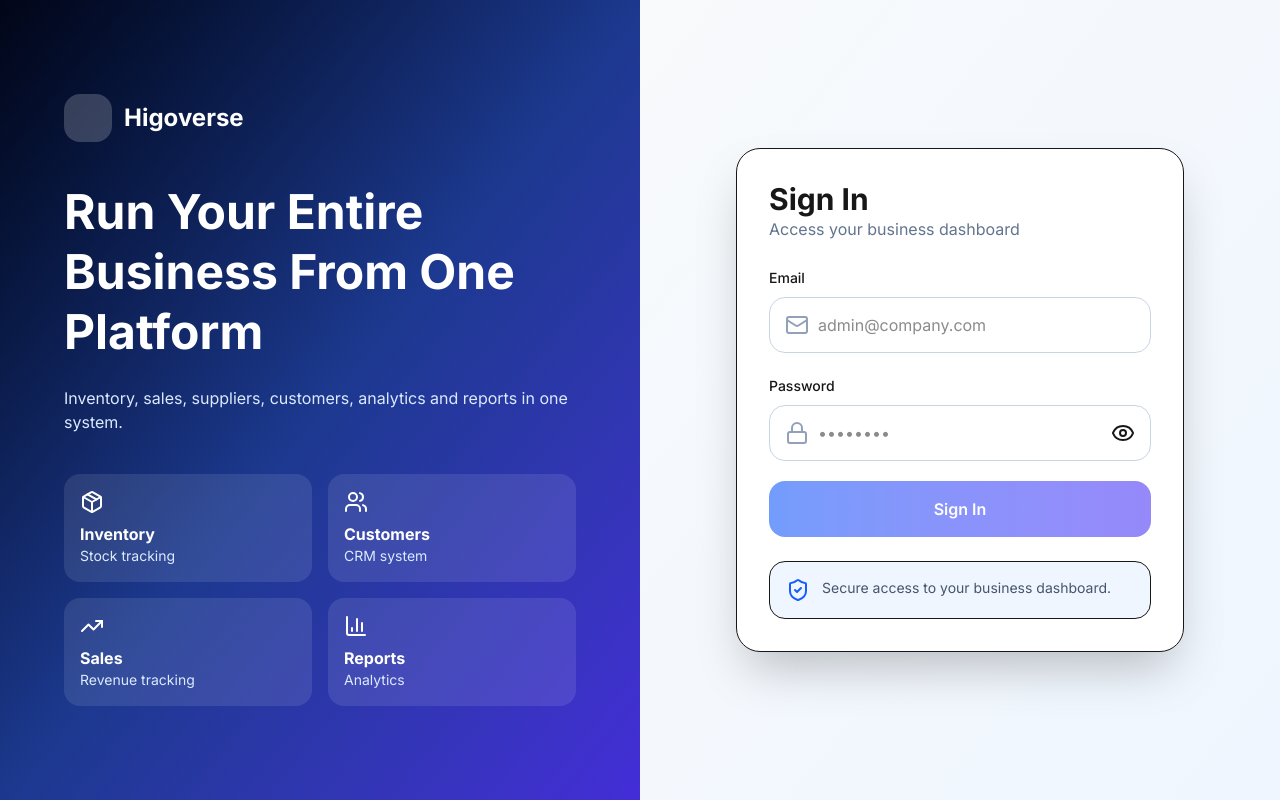
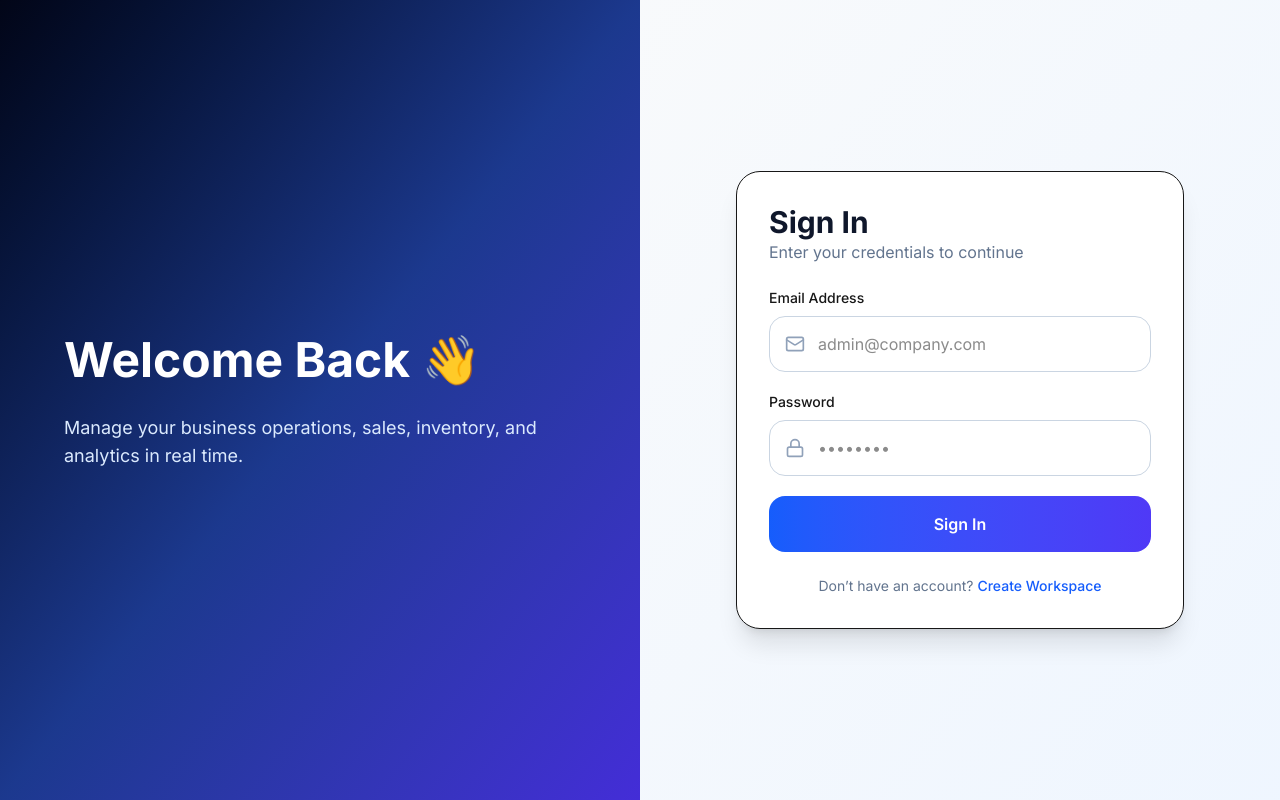
Before and after one commit to njosuedev/higoverse-os, a Next.js app in the folder apps/web/: page /login in a window 1280 px wide. Built offline with nearby package versions, Linux system fonts and the light colour scheme.

Commit message:
Update page.tsx

```diff
--- a/apps/web/app/login/page.tsx
+++ b/apps/web/app/login/page.tsx
@@ -4,21 +4,7 @@ import { useEffect, useState, useCallback } from "react";
 import { useRouter } from "next/navigation";
 import Head from "next/head";
 import { setAuth, isAuthenticated } from "@/lib/auth";
-
-import {
-  Mail,
-  Lock,
-  Eye,
-  EyeOff,
-  Loader2,
-  CheckCircle2,
-  AlertCircle,
-  Package,
-  Users,
-  TrendingUp,
-  BarChart3,
-  ShieldCheck,
-} from "lucide-react";
+import { Mail, Lock, Loader2 } from "lucide-react";
 
 export default function LoginPage() {
   const router = useRouter();
@@ -27,7 +13,6 @@ export default function LoginPage() {
   const [password, setPassword] = useState("");
   const [loading, setLoading] = useState(false);
   const [error, setError] = useState("");
-  const [showPassword, setShowPassword] = useState(false);
 
   useEffect(() => {
     if (isAuthenticated()) {
@@ -35,17 +20,13 @@ export default function LoginPage() {
     }
   }, [router]);
 
-  // VALIDATION
-  const emailValid = /^[^\s@]+@[^\s@]+\.[^\s@]+$/.test(email);
-  const passwordValid = password.length >= 6;
-
   const validateForm = useCallback(() => {
     if (!email.trim()) return "Email is required";
-    if (!emailValid) return "Enter a valid email address";
     if (!password.trim()) return "Password is required";
-    if (!passwordValid) return "Password must be at least 6 characters";
+    if (!email.includes("@")) return "Enter a valid email";
+    if (password.length < 4) return "Password too short";
     return "";
-  }, [email, password, emailValid, passwordValid]);
+  }, [email, password]);
 
   const handleLogin = async (e: React.FormEvent<HTMLFormElement>) => {
     e.preventDefault();
@@ -64,9 +45,7 @@ export default function LoginPage() {
         "https://higoverse-auth.vercel.app/api/v1/auth/login",
         {
           method: "POST",
-          headers: {
-            "Content-Type": "application/json",
-          },
+          headers: { "Content-Type": "application/json" },
           body: JSON.stringify({ email, password }),
         }
       );
@@ -99,67 +78,35 @@ export default function LoginPage() {
 
       <div className="min-h-screen flex bg-white">
 
-        {/* LEFT PANEL */}
+        {/* LEFT SIDE */}
         <div className="hidden lg:flex w-1/2 relative overflow-hidden">
           <div className="absolute inset-0 bg-gradient-to-br from-slate-950 via-blue-900 to-indigo-700" />
 
           <div className="relative z-10 flex flex-col justify-center px-16 text-white">
-
-            <div className="flex items-center gap-3 mb-10">
-              <div className="h-12 w-12 rounded-2xl bg-white/20 backdrop-blur" />
-              <span className="font-bold text-2xl">Higoverse</span>
-            </div>
-
             <h1 className="text-5xl font-bold leading-tight">
-              Run Your Entire Business From One Platform
+              Welcome Back 👋
             </h1>
-
-            <p className="mt-6 text-blue-100">
-              Inventory, sales, suppliers, customers, analytics and reports in one system.
+            <p className="mt-6 text-blue-100 text-lg">
+              Manage your business operations, sales, inventory, and analytics in real time.
             </p>
-
-            {/* INFO CARDS */}
-            <div className="grid grid-cols-2 gap-4 mt-10">
-              <div className="bg-white/10 p-4 rounded-2xl">
-                <Package className="mb-2" />
-                <p className="font-bold">Inventory</p>
-                <p className="text-sm text-blue-100">Stock tracking</p>
-              </div>
-
-              <div className="bg-white/10 p-4 rounded-2xl">
-                <Users className="mb-2" />
-                <p className="font-bold">Customers</p>
-                <p className="text-sm text-blue-100">CRM system</p>
-              </div>
-
-              <div className="bg-white/10 p-4 rounded-2xl">
-                <TrendingUp className="mb-2" />
-                <p className="font-bold">Sales</p>
-                <p className="text-sm text-blue-100">Revenue tracking</p>
-              </div>
-
-              <div className="bg-white/10 p-4 rounded-2xl">
-                <BarChart3 className="mb-2" />
-                <p className="font-bold">Reports</p>
-                <p className="text-sm text-blue-100">Analytics</p>
           </div>
         </div>
 
-          </div>
-        </div>
+        {/* RIGHT SIDE */}
+        <div className="flex-1 flex items-center justify-center px-6 bg-gradient-to-br from-slate-50 to-blue-50">
+          <div className="w-full max-w-md">
 
-        {/* RIGHT PANEL */}
-        <div className="flex-1 flex items-center justify-center px-6 bg-gradient-to-br from-slate-50 to-blue-50">
+            <div className="bg-white rounded-3xl shadow-xl border p-8">
 
-          <div className="w-full max-w-md bg-white p-8 rounded-3xl shadow-2xl border">
-
-            <h2 className="text-3xl font-bold">Sign In</h2>
+              <h2 className="text-3xl font-bold text-slate-900">
+                Sign In
+              </h2>
               <p className="text-slate-500 mb-6">
-              Access your business dashboard
+                Enter your credentials to continue
               </p>
 
               {error && (
-              <div className="mb-4 p-3 text-sm text-red-600 bg-red-50 rounded-xl border">
+                <div className="mb-4 p-3 text-sm text-red-600 bg-red-50 border border-red-200 rounded-xl">
                   {error}
                 </div>
               )}
@@ -168,97 +115,69 @@ export default function LoginPage() {
 
                 {/* EMAIL */}
                 <div>
-                <label className="text-sm font-medium">Email</label>
+                  <label className="block text-sm font-medium mb-2">
+                    Email Address
+                  </label>
 
-                <div className="relative mt-2">
-                  <Mail className="absolute left-4 top-1/2 -translate-y-1/2 text-slate-400" />
+                  <div className="relative">
+                    <Mail className="absolute left-4 top-1/2 -translate-y-1/2 text-slate-400 w-5 h-5" />
 
                     <input
                       type="email"
                       placeholder="admin@company.com"
                       value={email}
                       onChange={(e) => setEmail(e.target.value)}
-                    className={`w-full h-14 pl-12 pr-10 rounded-2xl border outline-none
-                      ${email.length === 0
-                        ? "border-slate-300"
-                        : emailValid
-                        ? "border-green-500"
-                        : "border-red-500"
-                      }`}
+                      className="w-full h-14 pl-12 pr-4 rounded-2xl border border-slate-300 focus:ring-4 focus:ring-blue-500/20 focus:border-blue-500 outline-none"
                     />
-
-                  {email.length > 0 && (
-                    emailValid ? (
-                      <CheckCircle2 className="absolute right-4 top-1/2 -translate-y-1/2 text-green-500" />
-                    ) : (
-                      <AlertCircle className="absolute right-4 top-1/2 -translate-y-1/2 text-red-500" />
-                    )
-                  )}
                   </div>
                 </div>
 
                 {/* PASSWORD */}
                 <div>
-                <label className="text-sm font-medium">Password</label>
+                  <label className="block text-sm font-medium mb-2">
+                    Password
+                  </label>
 
-                <div className="relative mt-2">
-                  <Lock className="absolute left-4 top-1/2 -translate-y-1/2 text-slate-400" />
+                  <div className="relative">
+                    <Lock className="absolute left-4 top-1/2 -translate-y-1/2 text-slate-400 w-5 h-5" />
 
                     <input
-                    type={showPassword ? "text" : "password"}
+                      type="password"
                       placeholder="••••••••"
                       value={password}
                       onChange={(e) => setPassword(e.target.value)}
-                    className={`w-full h-14 pl-12 pr-12 rounded-2xl border outline-none
-                      ${password.length === 0
-                        ? "border-slate-300"
-                        : passwordValid
-                        ? "border-green-500"
-                        : "border-red-500"
-                      }`}
+                      className="w-full h-14 pl-12 pr-4 rounded-2xl border border-slate-300 focus:ring-4 focus:ring-blue-500/20 focus:border-blue-500 outline-none"
                     />
-
-                  <button
-                    type="button"
-                    onClick={() => setShowPassword(!showPassword)}
-                    className="absolute right-4 top-1/2 -translate-y-1/2"
-                  >
-                    {showPassword ? <EyeOff /> : <Eye />}
-                  </button>
                   </div>
                 </div>
 
                 {/* BUTTON */}
                 <button
                   type="submit"
-                disabled={loading || !emailValid || !passwordValid}
-                className="w-full h-14 rounded-2xl bg-gradient-to-r from-blue-600 to-indigo-600 text-white font-semibold flex items-center justify-center gap-2 disabled:opacity-60"
+                  disabled={loading}
+                  className="w-full h-14 rounded-2xl bg-gradient-to-r from-blue-600 to-indigo-600 text-white font-semibold flex items-center justify-center gap-2 disabled:opacity-70"
                 >
                   {loading ? (
                     <>
-                    <Loader2 className="animate-spin" />
+                      <Loader2 className="w-5 h-5 animate-spin" />
                       Signing In...
                     </>
                   ) : (
                     "Sign In"
                   )}
                 </button>
-
               </form>
 
-            {/* SECURITY NOTE */}
-            <div className="mt-6 p-4 bg-blue-50 rounded-2xl border">
-              <div className="flex gap-3">
-                <ShieldCheck className="text-blue-600" />
-                <p className="text-sm text-slate-600">
-                  Secure access to your business dashboard.
+              <p className="text-center text-sm text-slate-500 mt-6">
+                Don’t have an account?{" "}
+                <a href="/register" className="text-blue-600 font-medium">
+                  Create Workspace
+                </a>
               </p>
-              </div>
-            </div>
 
             </div>
           </div>
-
+        </div>
       </div>
     </>
   );
```
Lines whose indentation alone changed are shown as unchanged.
